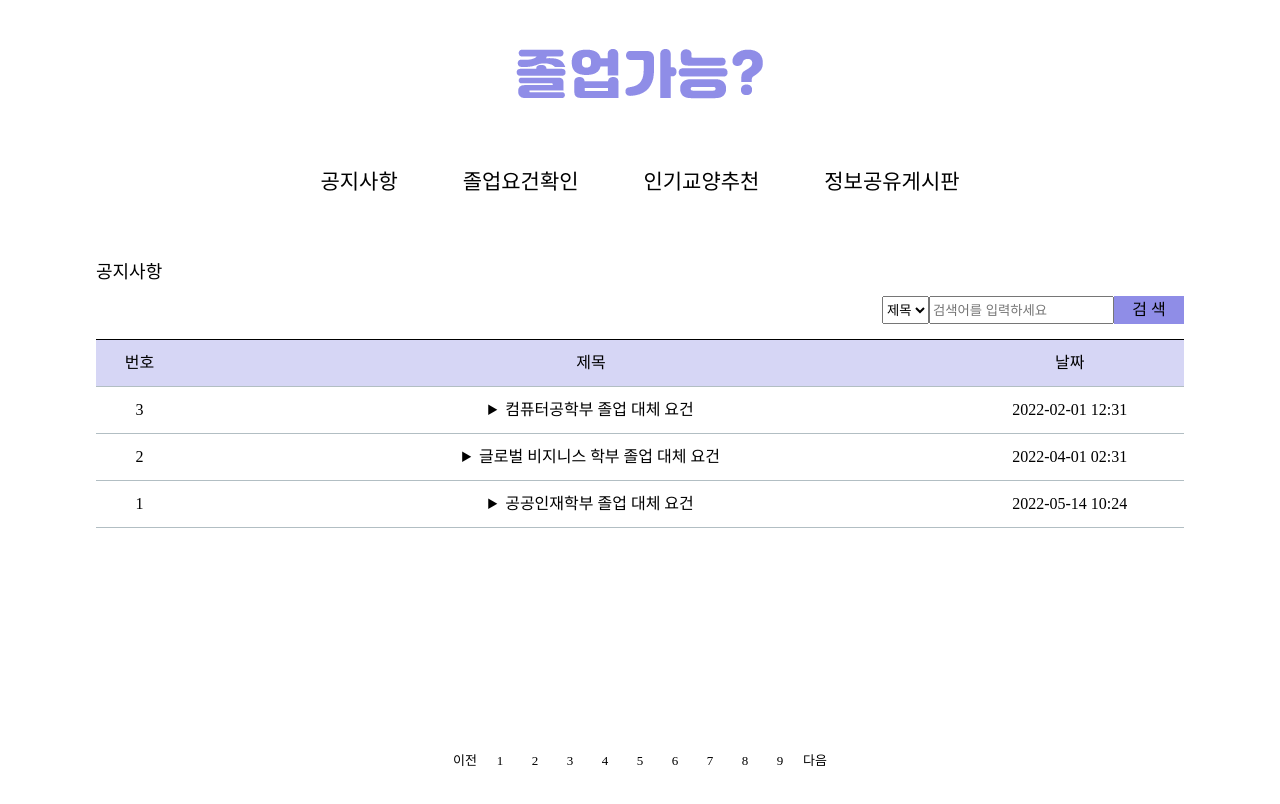
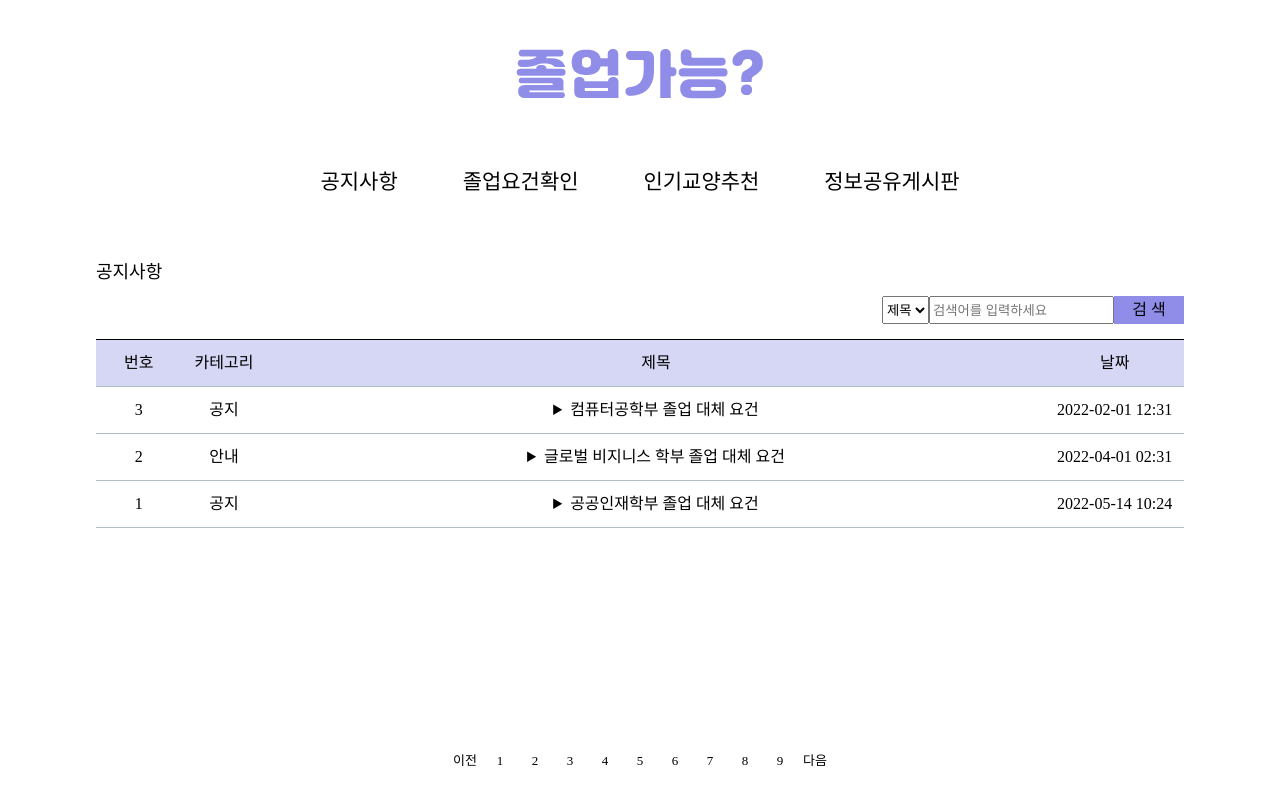
Before and after one commit to Graduate-Ok/Graduation-Okay-, a React (Create React App) app in the folder graduate/: page / in a window 1280 px wide. Both pictures are taken after a click on the element "공지사항". Shown: the top 804 px of the page. Built offline with nearby package versions, Linux system fonts and the light colour scheme; a web font is replaced by a local one.

Commit message:
220517
notice 페이지 카테고리 추가 , axios 임포트

```diff
--- a/graduate/package.json
+++ b/graduate/package.json
@@ -11,6 +11,7 @@
     "react-dom": "^17.0.2",
     "react-router-dom": "^6.3.0",
     "react-scripts": "5.0.0",
+    "styled-components": "^5.3.5",
     "styled-reset": "^4.3.4",
     "web-vitals": "^2.1.4"
   },
@@ -26,6 +27,9 @@
       "react-app/jest"
     ]
   },
+
+  "proxy" : "http://localhost:8080",
+
   "browserslist": {
     "production": [
       ">0.2%",
--- a/graduate/src/App.js
+++ b/graduate/src/App.js
@@ -1,4 +1,5 @@
 import * as React from 'react';
+import Axios from 'axios';
 import {  Route, Routes} from 'react-router-dom';
 import { Reset } from 'styled-reset';
 import './css/App.css';
@@ -9,7 +10,11 @@ import EditBoard from './pages/EditBoard';
 import GraduateOk from './pages/GraduateOk';
 
 
+
 const App = () => {
+
+
+
   return (
     <React.Fragment>
             <Reset/>
--- a/graduate/src/css/Notice.css
+++ b/graduate/src/css/Notice.css
@@ -86,7 +86,8 @@
 
 .Notice__content--number,
 .Notice__content--name,
-.Notice__content--date{
+.Notice__content--date,
+.Notice__content--category{
     margin-top: 15px;
     margin-bottom: 15px;
 }
@@ -99,7 +100,7 @@
 
 .Notice__content--name{
     cursor : pointer;
-    width : 75%;
+    width : 73%;
 }
 
 .Notice__content--date{
@@ -113,7 +114,9 @@
     line-height:150%;
 }
 
-
+.Notice__content--category{
+    width : 8%;
+}
 
 
 
--- a/graduate/src/pages/EditBoard.jsx
+++ b/graduate/src/pages/EditBoard.jsx
@@ -1,5 +1,5 @@
 import { Link} from 'react-router-dom';
-import '../css/Board.css';
+import React from 'react';
 
 // 글쓰기 페이지
 // localhost:3000/EditBoard
--- a/graduate/src/pages/Notice.jsx
+++ b/graduate/src/pages/Notice.jsx
@@ -38,6 +38,7 @@ function Notice() {
                         </div>
                         <div className="Notice__content--title">
                             <div className="Notice__content--number">번호</div>
+                            <div className = "Notice__content--category">카테고리</div>
                             <div className="Notice__content--name">제목</div>
                             <div className="Notice__content--date">날짜</div>
                         </div>
@@ -45,6 +46,7 @@ function Notice() {
 
                         <div className="Notice__content--content">
                             <div className="Notice__content--number">3</div>
+                            <div className = "Notice__content--category">공지</div>
                             <div className="Notice__content--name"><details className='detail'>
                                     <summary>컴퓨터공학부 졸업 대체 요건</summary>
                                     <p className='context'><br />
@@ -56,6 +58,7 @@ function Notice() {
 
                         <div className="Notice__content--content">
                             <div className="Notice__content--number">2</div>
+                            <div className = "Notice__content--category">안내</div>
                             <div className="Notice__content--name"><details className='detail'>
                                     <summary>글로벌 비지니스 학부 졸업 대체 요건</summary>
                                     <p className='context'><br />
@@ -65,6 +68,7 @@ function Notice() {
                         </div>
                         <div className="Notice__content--content">
                             <div className="Notice__content--number">1</div>
+                            <div className = "Notice__content--category">공지</div>
                             <div className="Notice__content--name"><details className='detail'>
                                     <summary>공공인재학부 졸업 대체 요건</summary>
                                     <p className='context'><br />
```
Also changed, not shown: 2 other files (tests, documents, lock files or other folders).
